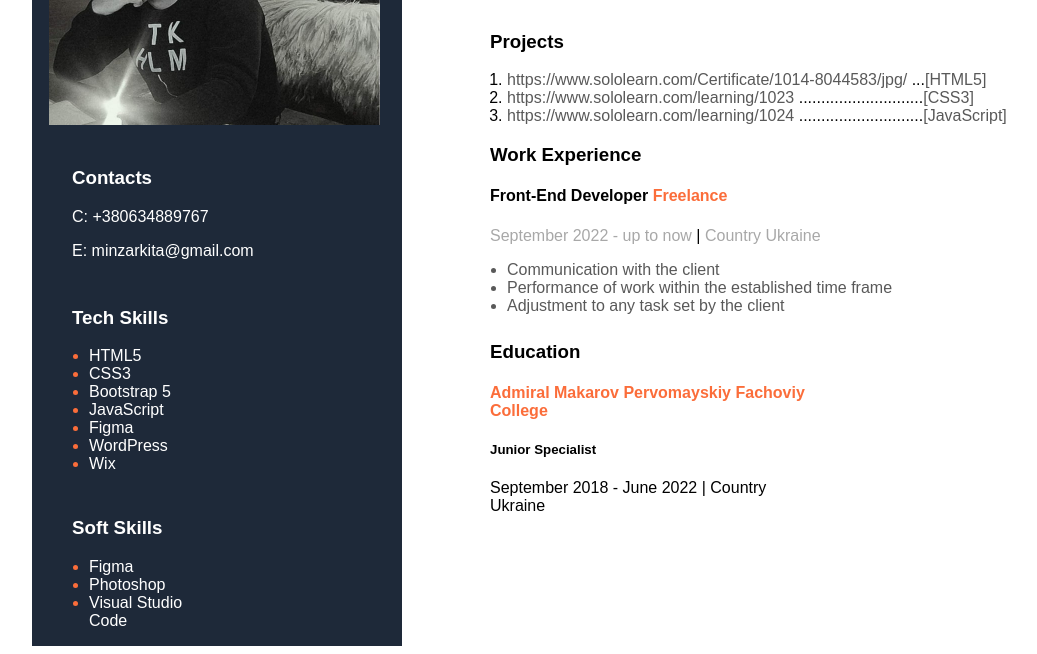
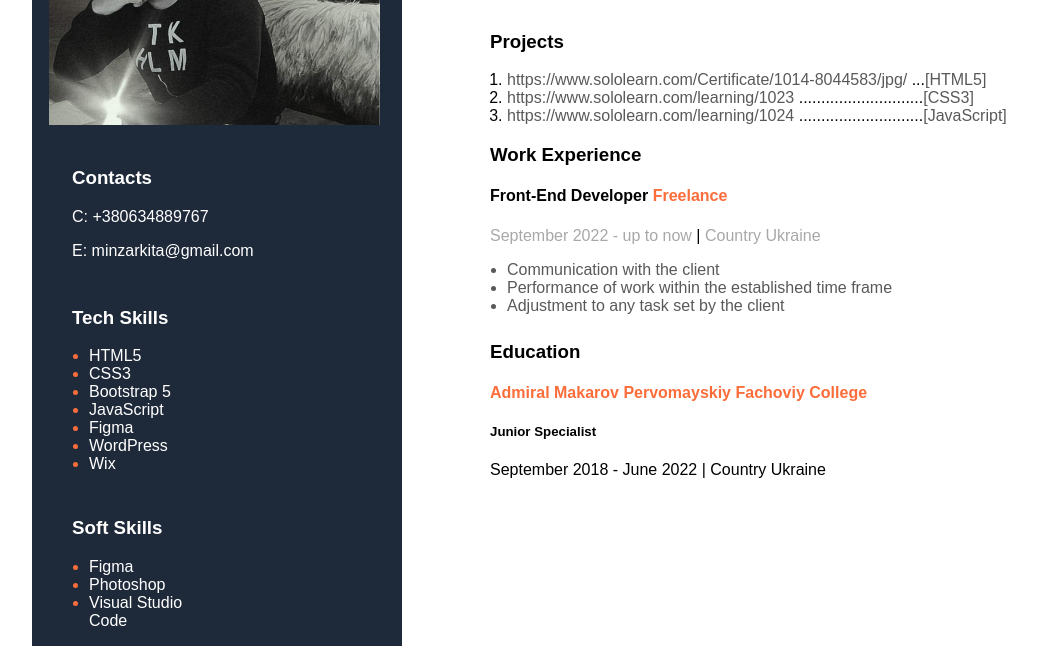
Before and after one commit to fast1k6/resume, a plain HTML site: page index.html in a window 1280 px wide. Shown: the part 290-944 px from the top of the page, without its empty margins (8-1045 px from the left). Drawn offline with Linux system fonts and the light colour scheme; a web font is replaced by a local one.

Commit message:
Update styles.css

```diff
--- a/styles/styles.css
+++ b/styles/styles.css
@@ -50,7 +50,7 @@
         color: #FB6D3A;
     }
     .education{
-        margin: 26px 418px 0 88px;
+        margin: 26px 330px 0 88px;
     }
    .education h4{
         color: #FB6D3A;
```
